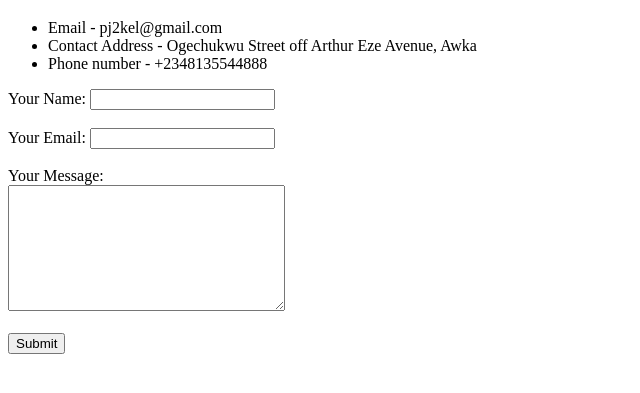
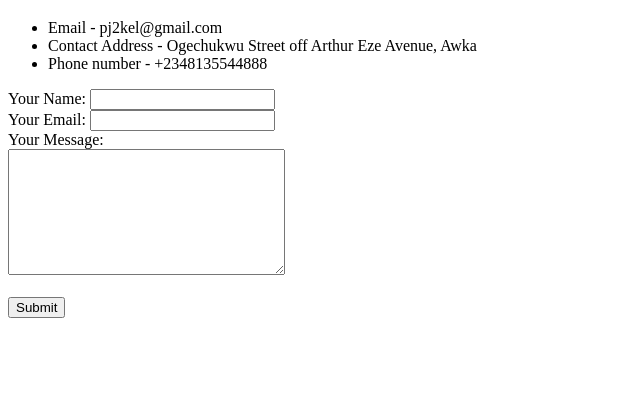
Before and after one commit to TendoP/cv, a plain HTML site: page contact-me.html in a window 1280 px wide. Shown: the part 61-454 px from the top of the page, without its empty margins (0-640 px from the left). Drawn offline with Linux system fonts and the light colour scheme.

Commit message:
removed 2nd <br> i added earlier. didnt change anything

```diff
--- a/contact-me.html
+++ b/contact-me.html
@@ -18,9 +18,9 @@
 
     <form class="" action="mailto:" method="post">
       <label for="name">Your Name:</label>
-      <input type="text" name="" value=""><br><br>
+      <input type="text" name="" value=""><br>
       <label for="email">Your Email:</label>
-      <input type="email" name="" value=""><br><br>
+      <input type="email" name="" value=""><br>
       <label for="">Your Message:</label><br>
       <textarea name="yourMessage" rows="8" cols="32"></textarea><br><br>
       <input type="submit" name="" value="Submit">
```
